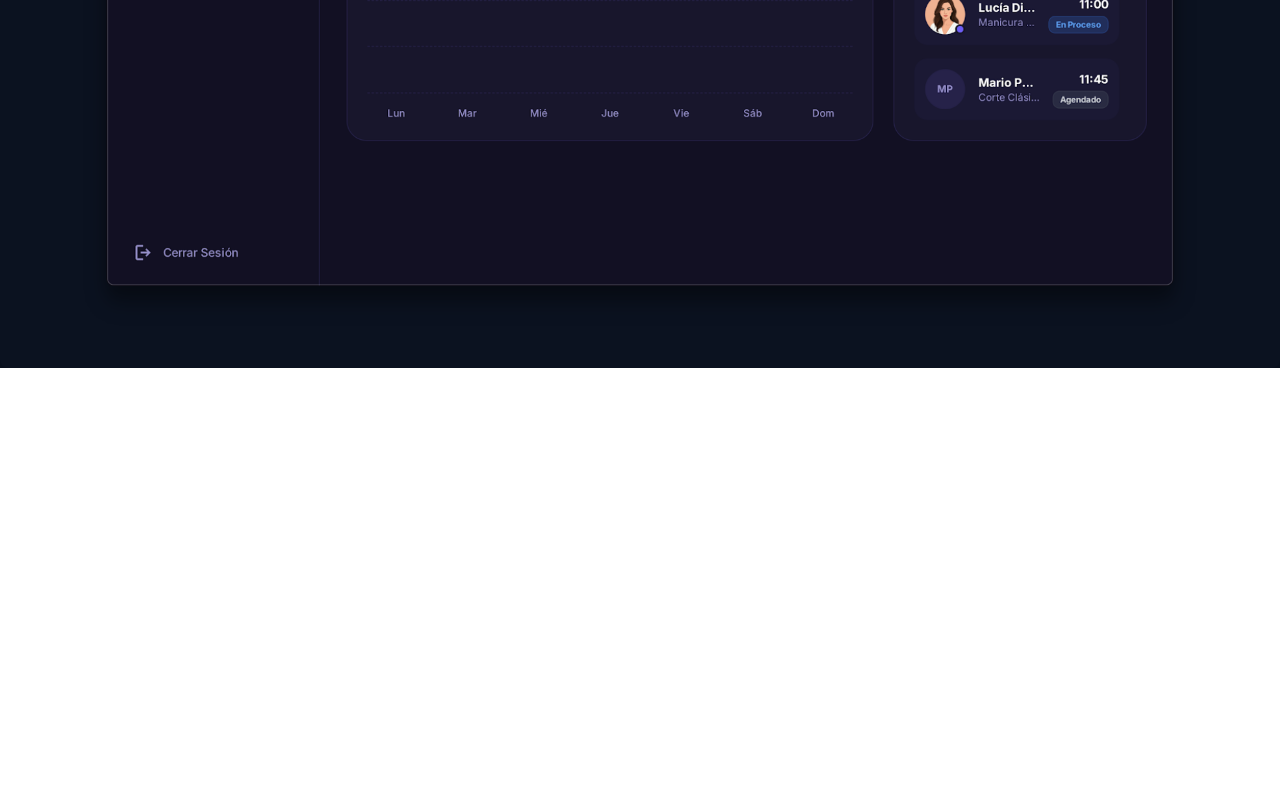
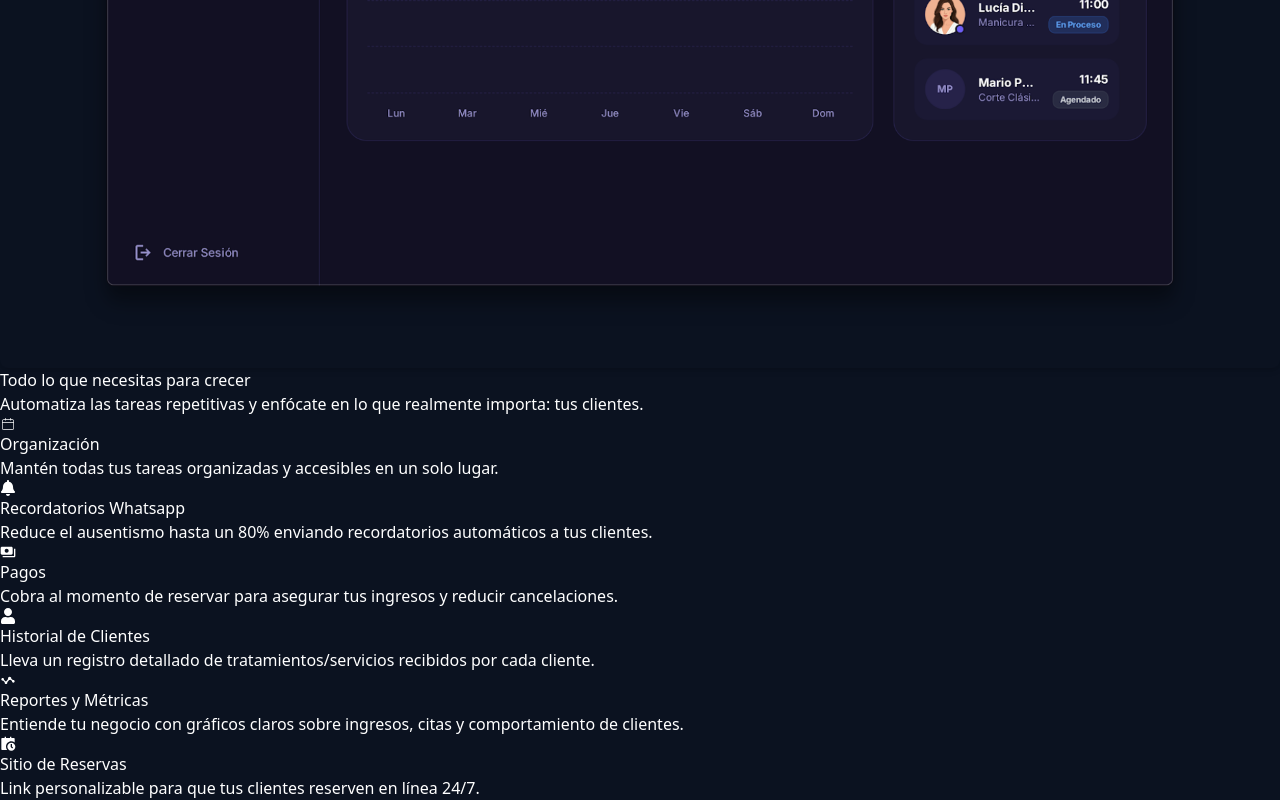
Before and after one commit to SoyTiyi/slotify-web, a React (Vite) app: page / in a window 1280 px wide. Shown: the part 1394-2194 px from the top of the page. Before the commit the page ends 1762 px from the top, so only its background shows below. Built offline with nearby package versions, Linux system fonts and the light colour scheme.

Commit message:
add features section

```diff
--- a/package.json
+++ b/package.json
@@ -12,6 +12,7 @@
     "bun-plugin-tailwind": "^0.1.2",
     "react": "^19",
     "react-dom": "^19",
+    "react-icons": "^5.5.0",
     "tailwindcss": "^4.1.11"
   },
   "devDependencies": {
--- a/src/App.tsx
+++ b/src/App.tsx
@@ -2,6 +2,7 @@ import "./index.css";
 import Navbar from "./components/Navbar/Navbar";
 import Hero from "./components/Hero/Hero";
 import ProductPreview from "./components/ProductPreview/ProductPreview";
+import Features from "./components/Features/Features";
 
 export function App() {
   return (
@@ -9,6 +10,7 @@ export function App() {
       <Navbar />
       <Hero />
       <ProductPreview />
+      <Features />
     </div>
   );
 }
--- /dev/null
+++ b/src/components/Features/Feature/Feature.tsx
@@ -0,0 +1,17 @@
+interface Props {
+    icon: React.ReactNode;
+    title: String;
+    description: String;
+}
+
+const Feature = ({ icon, title, description }: Props) => {
+    return (
+        <div>
+            <div>{icon}</div>
+            <h3>{title}</h3>
+            <p>{description}</p>
+        </div>
+    );
+}
+
+export default Feature;
--- /dev/null
+++ b/src/components/Features/Features.tsx
@@ -0,0 +1,78 @@
+import type React from "react";
+import { CiCalendar } from "react-icons/ci";
+import { FaBell, FaUser  } from "react-icons/fa";
+import { MdPayments } from "react-icons/md";
+import { BiStats } from "react-icons/bi";
+import { RiCalendarScheduleFill } from "react-icons/ri";
+import Feature from "./Feature/Feature";
+
+
+type FeatureProps = {
+    id: number;
+    icon: React.ReactNode;
+    title: String;
+    description: String;
+}
+
+const features: FeatureProps[] = [
+    {
+        id: 1,
+        icon: <CiCalendar />,
+        title: "Organización",
+        description: "Mantén todas tus tareas organizadas y accesibles en un solo lugar."
+    },
+    {
+        id: 2,
+        icon: <FaBell />,
+        title: "Recordatorios Whatsapp",
+        description: "Reduce el ausentismo hasta un 80% enviando recordatorios automáticos a tus clientes."
+    },
+    {
+        id: 3,
+        icon: <MdPayments />,
+        title: "Pagos",
+        description: "Cobra al momento de reservar para asegurar tus ingresos y reducir cancelaciones."
+    },
+    {
+        id: 4,
+        icon: <FaUser />,
+        title: "Historial de Clientes",
+        description: "Lleva un registro detallado de tratamientos/servicios recibidos por cada cliente."
+    },
+    {
+        id: 5,
+        icon: <BiStats />,
+        title: "Reportes y Métricas",
+        description: "Entiende tu negocio con gráficos claros sobre ingresos, citas y comportamiento de clientes."
+    },
+    {
+        id: 6,
+        icon: <RiCalendarScheduleFill />,
+        title: "Sitio de Reservas",
+        description: "Link personalizable para que tus clientes reserven en línea 24/7."
+    }
+];
+
+const Features = () => {
+  return (
+    <div className="text-white">
+      <h2>Todo lo que necesitas para crecer</h2>
+      <p>
+        Automatiza las tareas repetitivas y enfócate en lo que realmente
+        importa: tus clientes.
+      </p>
+      <div>
+        {features.map((feature) => (
+          <Feature
+            key={feature.id}
+            icon={feature.icon}
+            title={feature.title}
+            description={feature.description}
+          />
+        ))}
+      </div>
+    </div>
+  );
+};
+
+export default Features;
```
Also changed, not shown: 1 other file (tests, documents, lock files or other folders).
